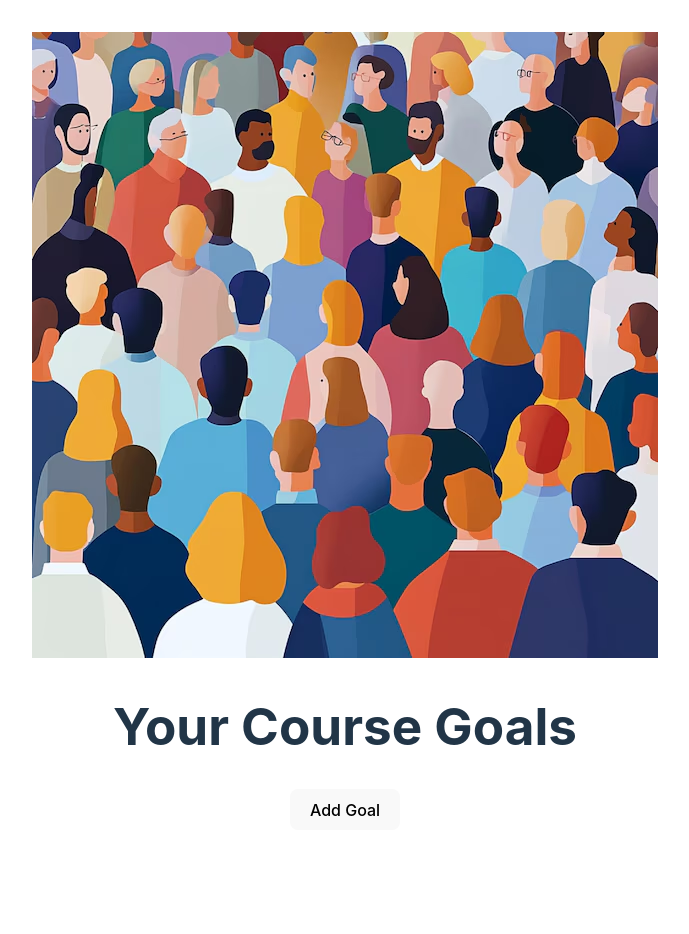
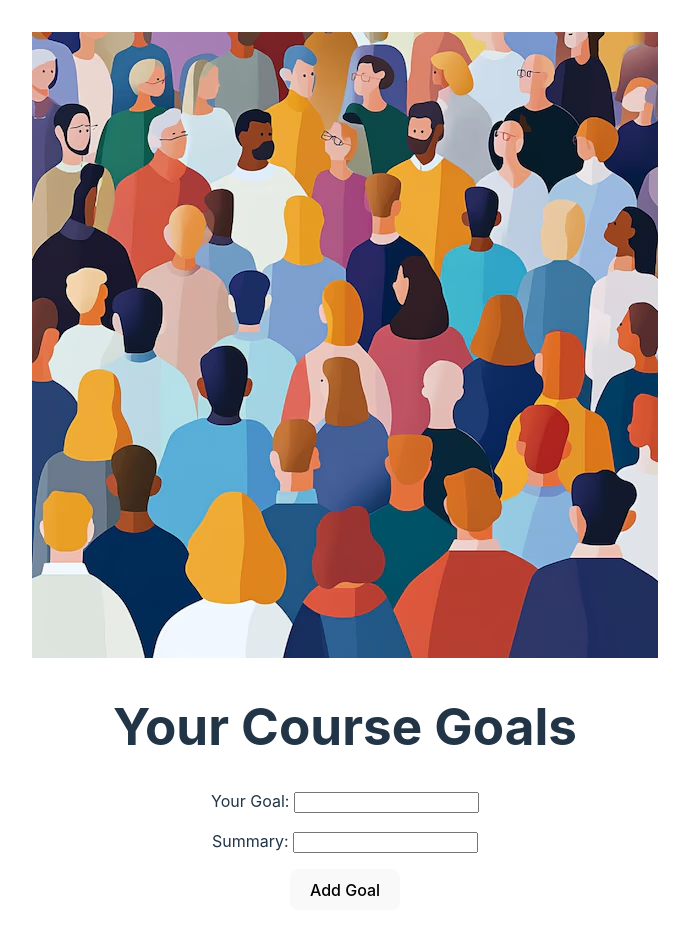
Before and after one commit to Pearl-15/React-TypeScript-Basic, a React (Vite) app: page / in a window 1280 px wide. Shown: the top 934 px of the page, without its empty margins (295-984 px from the left). Before the commit the page ends 878 px from the top, so only its background shows below. Built offline with nearby package versions, Linux system fonts and the light colour scheme.

Commit message:
feat: add New Goal Form ref

```diff
--- a/src/App.tsx
+++ b/src/App.tsx
@@ -6,6 +6,7 @@
 import Header from './components/Header.tsx';
 import goalsImg from './assets/goals.jpg'
 import CourseGoalList from './components/CourseGoalList.tsx';
+import NewGoal from './components/NewGoal.tsx';
 
 export type CourseGoal = {
   title: string;
@@ -17,12 +18,12 @@
 
   const [goals, setGoals] = useState<CourseGoal[]>([]); // Generic type, obj array
 
-  function handleAddGoal() {
+  function handleAddGoal(goal: string, summary: string) {
     setGoals(prevGoals => {
       const newGoal: CourseGoal = {
         id: Math.random(),
-        title: 'Learn Redux',
-        description: 'Redux is a global state management',
+        title: goal,
+        description: summary,
 
       };
       return [...prevGoals, newGoal]
@@ -41,7 +42,7 @@
         >
           <h1>Your Course Goals</h1>
         </Header>
-        <button onClick={handleAddGoal}>Add Goal</button>
+        <NewGoal onAddGoal={handleAddGoal}/>
         <CourseGoalList goals={goals} onDeleteGoal={hanldeDeleteGoal}/>
       </main>
     </>
--- /dev/null
+++ b/src/components/NewGoal.tsx
@@ -0,0 +1,42 @@
+import { useRef, type FormEvent } from "react";
+
+type NewGoalProps = {
+    onAddGoal: (goal: string, summary: string) => void
+}
+
+export default function NewGoal({ onAddGoal }: NewGoalProps) {
+
+    const goal = useRef<HTMLInputElement>(null); //don't have the value yet so is null, useRef is Generic type so need to put <> , entered value will be "HTMLInputElement" type
+    const summary = useRef<HTMLInputElement>(null);
+
+    function handleSubmit(event: FormEvent<HTMLFormElement>) {
+        event.preventDefault();
+
+        // retrieve from "form ref"
+        const enteredGoal = goal.current!.value; // if goal.current not null (goal.current!)
+        const enterSummary = summary.current!.value;
+
+        // reset Form
+        event.currentTarget.reset();
+
+        // add mew goal
+        onAddGoal(enteredGoal, enterSummary);
+
+
+    }
+
+
+    return (
+        <form onSubmit={handleSubmit}>
+            <p>
+                <label htmlFor="goal">Your Goal: </label>
+                <input id="goal" type="text" ref={goal}></input>
+            </p>
+            <p>
+                <label htmlFor="summary">Summary: </label>
+                <input id="summary" type="text" ref={summary}></input>
+            </p>
+            <button>Add Goal</button>
+        </form>
+    )
+}
```
